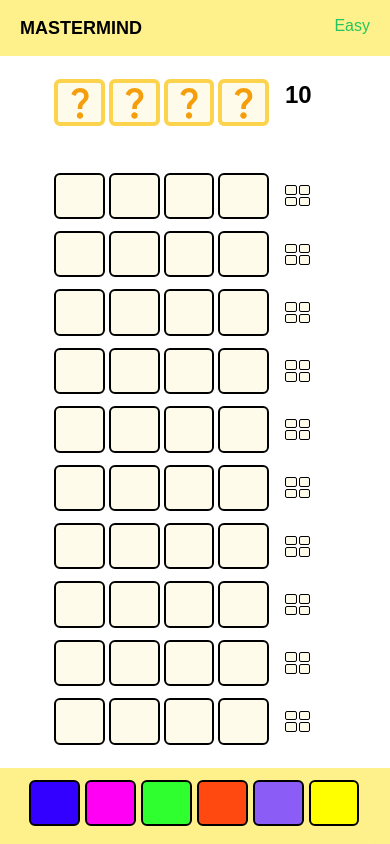
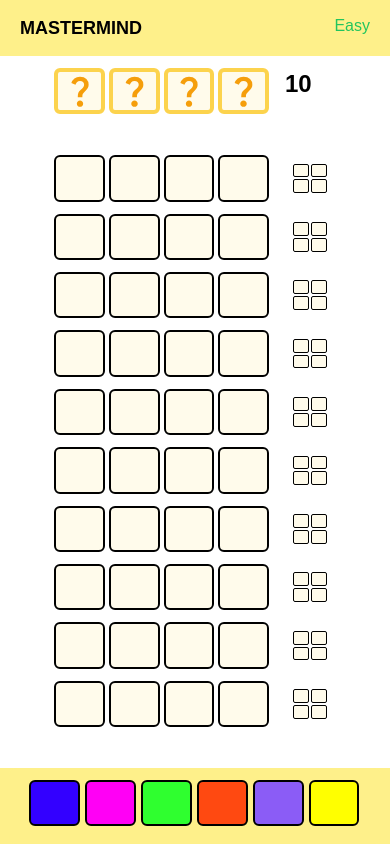
Before and after one commit to Verseler/mastermind, a React (Vite) app: page /Game in a window 390 px wide. Built offline with nearby package versions, Linux system fonts and the light colour scheme; a web font is replaced by a local one.

Commit message:
style: fixed scoreboard tile & bottomCodePegs  responsiveness

```diff
--- a/src/components/BottomCodePegs.jsx
+++ b/src/components/BottomCodePegs.jsx
@@ -7,7 +7,7 @@
   difficultyCodePegsSize,
 }) {
   return (
-    <div className="grid place-content-center w-full h-[9vh] bg-yellow-200 sm:bg-transparent sm:h-28 sm:items-start">
+    <div className="grid w-full bg-yellow-200 place-content-center min-h-max sm:bg-transparent sm:min-h-max sm:items-start">
       <div
         className={`${
           difficultyCodePegsSize === 6 ? "grid-cols-6" : "grid-cols-7"
--- a/src/components/ScoreBoard.jsx
+++ b/src/components/ScoreBoard.jsx
@@ -2,14 +2,14 @@
 
 export default function ScoreBoard({ scoreBoard, colSize, level }) {
   return (
-    <div className="flex flex-col items-center gap-3 justify-evenly">
+    <div className="flex flex-col items-center flex-1 h-full gap-3 justify-evenly">
       {scoreBoard
         .map((scoreRow, rowIndex) => (
           <div
             key={rowIndex}
-            className={`grid gap-0.5 sm:gap-1  h-[5.5vh]
+            className={`grid gap-0.5 sm:gap-1 h-[5.5vh]  justify-evenly w-[6vh]
             ${colSize === 4 ? "grid-cols-2" : "grid-cols-3"}
-            ${level == "hard" ? `w-[6vh] py-[24%] pe-[14%]` : `w-[6vh] py-[25%] pe-[50%]`}`}
+            ${level == "Hard" ? "py-1.5" : "p-[1vh]"}`}
           >
             {scoreRow.map((score, colIndex) => (
               <div
--- a/src/pages/Game.jsx
+++ b/src/pages/Game.jsx
@@ -223,8 +223,7 @@
           startGame={startGame}
         />
       );
-    }
-    else if (currentGuessRow === 10) {
+    } else if (currentGuessRow === 10) {
       return (
         <NewGameDialog message="You lose. STUPID!" startGame={startGame} />
       );
@@ -238,8 +237,8 @@
         currentLevel={currentDifficulty.level}
         setNewLevel={setNewLevel}
       />
-      <main className="relative flex flex-col items-center justify-around flex-1">
-        <div className="flex justify-center w-full gap-4">
+      <main className="relative flex flex-col items-center justify-between flex-1 sm:justify-around">
+        <div className="flex justify-center w-full gap-4 mt-3 sm:mt-0">
           <SecretCodes
             secretCodes={secretCodes}
             winCurrentGame={winCurrentGame}
@@ -265,12 +264,12 @@
         </div>
         {/*display when game is over*/}
         {NewGameDialogUI()}
+        <BottomCodePegs
+          setSelectedCodePeg={setSelectedCodePeg}
+          codePegs={codePegs}
+          difficultyCodePegsSize={currentDifficulty.codePegsSize}
+        />
       </main>
-      <BottomCodePegs
-        setSelectedCodePeg={setSelectedCodePeg}
-        codePegs={codePegs}
-        difficultyCodePegsSize={currentDifficulty.codePegsSize}
-      />
     </div>
   );
 }
```
